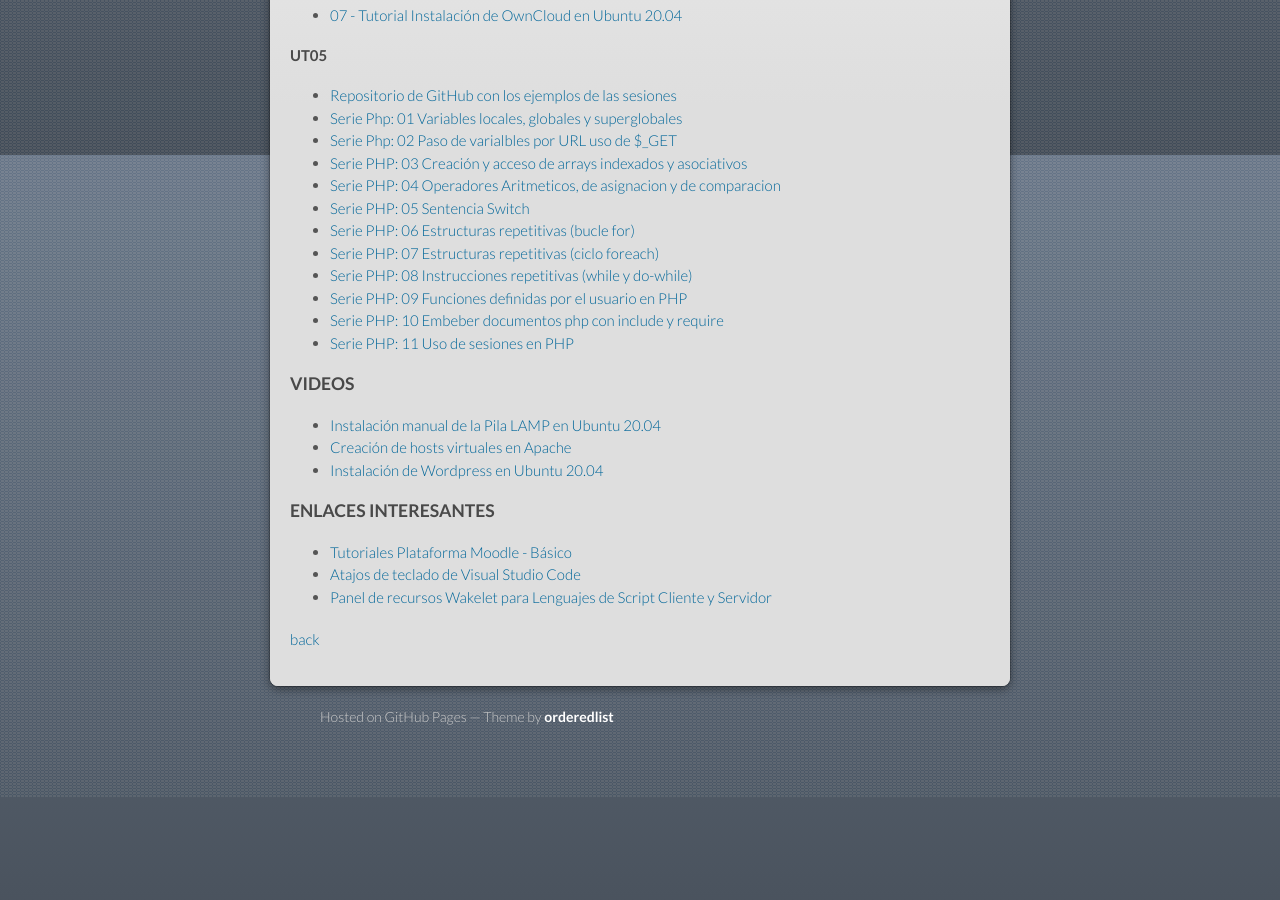
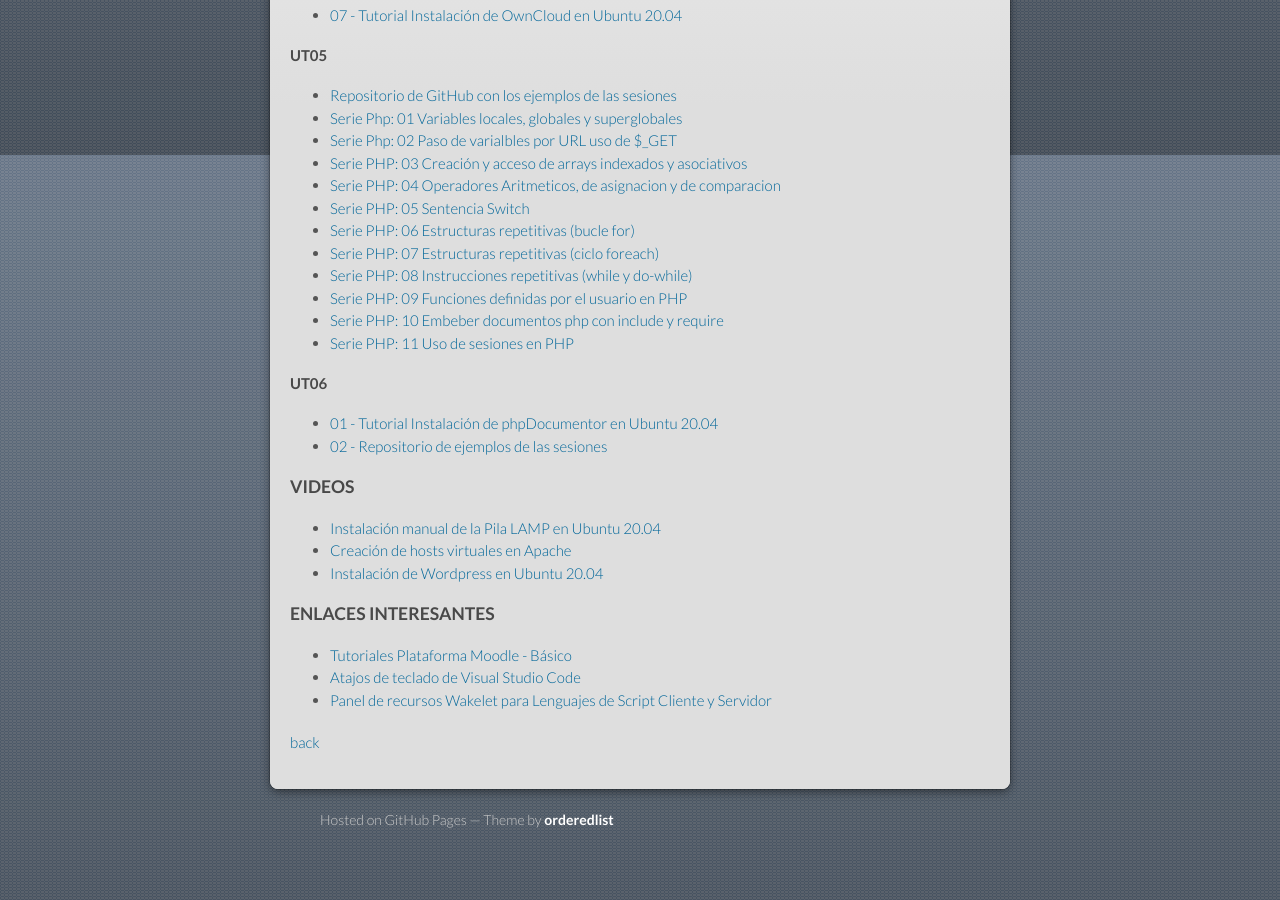
Before and after one commit to mrodara/mrodara.github.io, a Jekyll site: the page built from mods/iaw.md, in a window 1280 px wide and 900 px high, scrolled down 745 px. Built offline with Jekyll 4.4.1, drawn with Linux system fonts in a browser that asks for light colours; our own code applies the rules of GitHub Pages for plain Markdown files; before the commit the page ends 1542 px from its top, so only the background shows below that.

Commit message:
Tutoriales y repo de la UT06

```diff
--- a/mods/iaw.md
+++ b/mods/iaw.md
@@ -47,6 +47,11 @@ layout: default
 * [Serie PHP: 10 Embeber documentos php con include y require](https://youtu.be/lTem3L3TLsI)
 * [Serie PHP: 11 Uso de sesiones en PHP](https://youtu.be/OrnUsvi24mc)
 
+#### UT06
+
+* [01 - Tutorial Instalación de phpDocumentor en Ubuntu 20.04](https://docs.google.com/document/d/1WOrDd5CtIFtL4fTOLHPbfI6SyP6O285MYQ21P4mawt0/edit?usp=sharing)
+* [02 - Repositorio de ejemplos de las sesiones](https://github.com/mrodara/ut06.git)
+
 ### VIDEOS
 
 * [Instalación manual de la Pila LAMP en Ubuntu 20.04](https://youtu.be/fNNDBpP3gYM)
```
